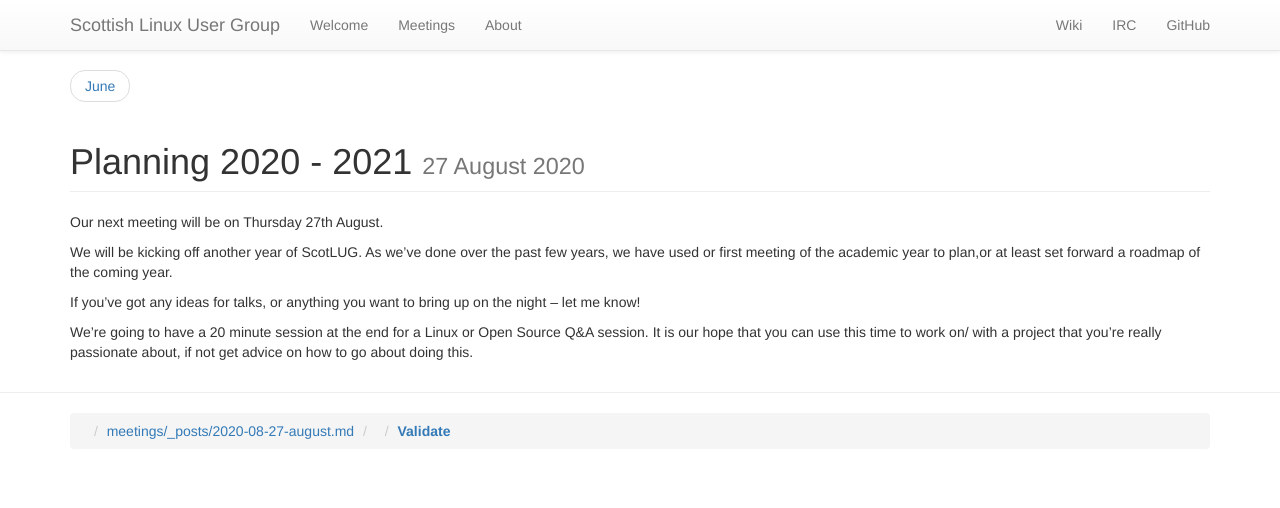
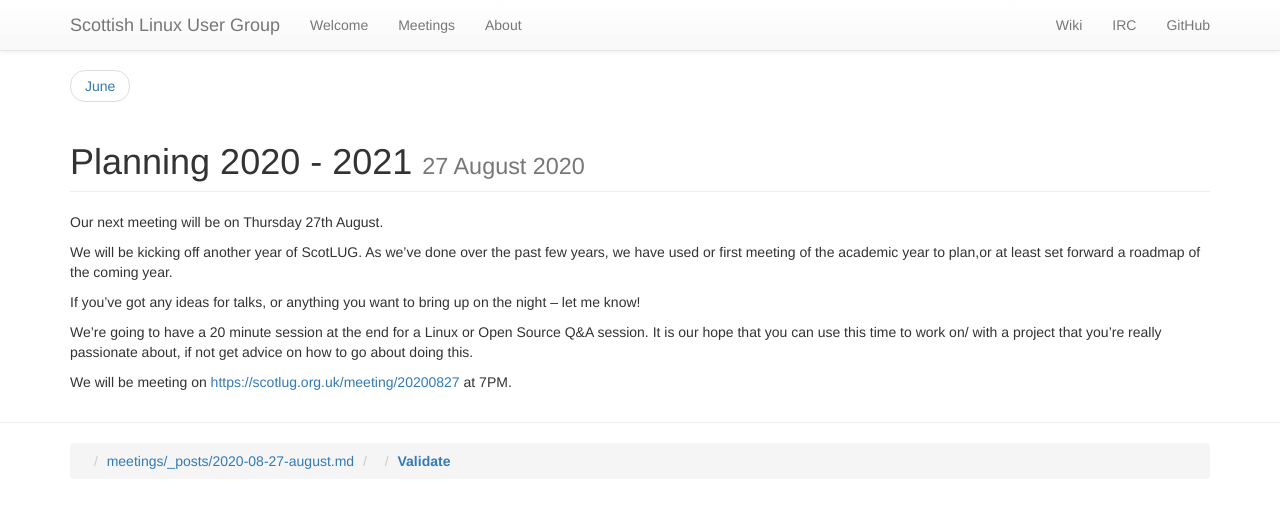
Before and after one commit to ScotLUG/scotlug.github.io, a Jekyll site: the page built from meetings/_posts/2020-08-27-august.md, in a window 1280 px wide. Shown: the top 508 px of the page. Built offline with Jekyll 4.4.1, drawn with Linux system fonts in a browser that asks for light colours; nearby versions of some CDN libraries; library files that are not in the unit come from our copies.

Commit message:
Update 2020-08-27-august.md

```diff
--- a/meetings/_posts/2020-08-27-august.md
+++ b/meetings/_posts/2020-08-27-august.md
@@ -9,3 +9,5 @@ We will be kicking off another year of ScotLUG. As we’ve done over the past fe
 If you’ve got any ideas for talks, or anything you want to bring up on the night – let me know!
 
 We’re going to have a 20 minute session at the end for a Linux or Open Source Q&A session. It is our hope that you can use this time to work on/ with a project that you’re really passionate about, if not get advice on how to go about doing this.
+
+We will be meeting on <a href="https://scotlug.org.uk/meeting/20200827">https://scotlug.org.uk/meeting/20200827</a> at 7PM.
```
